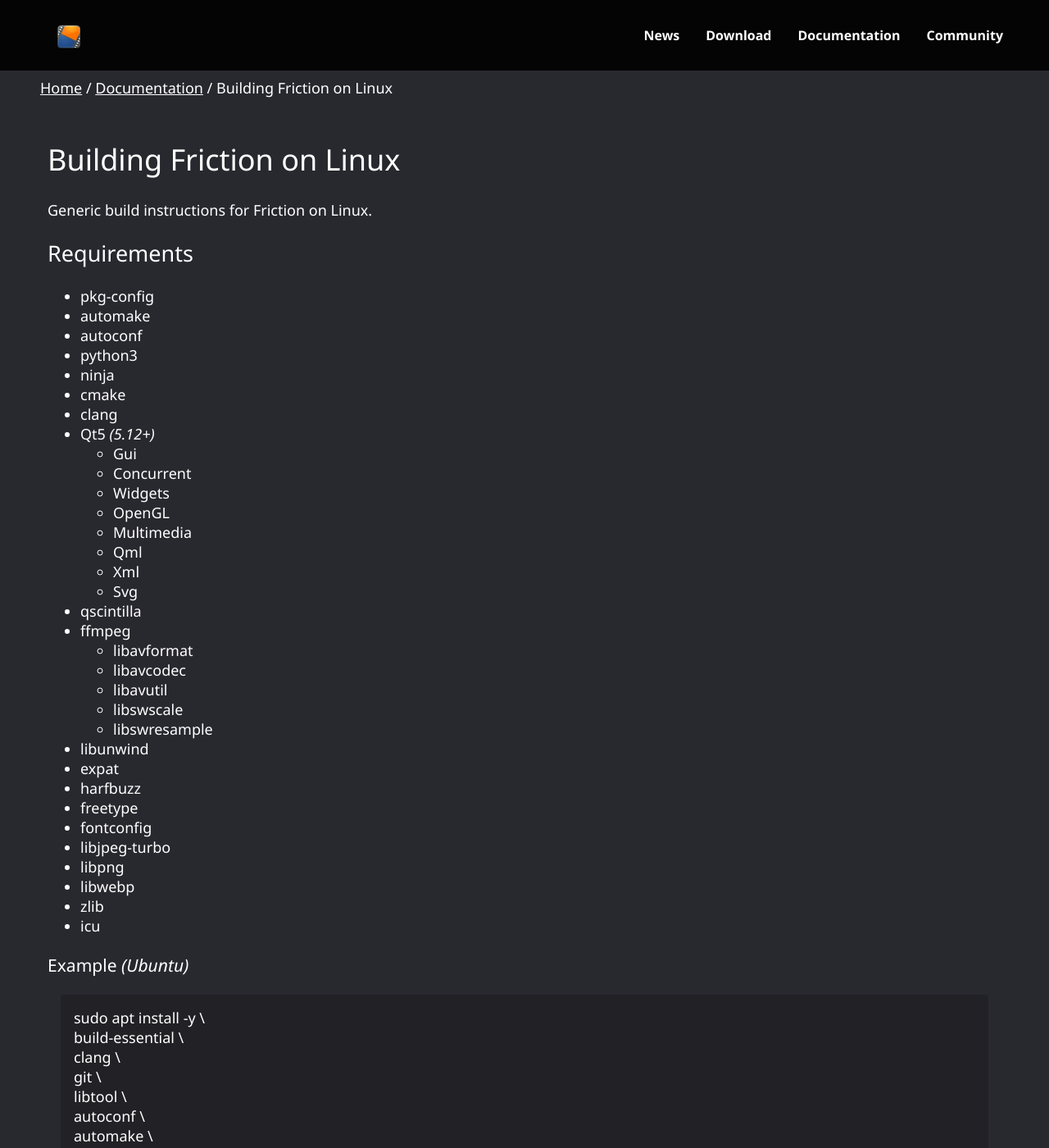
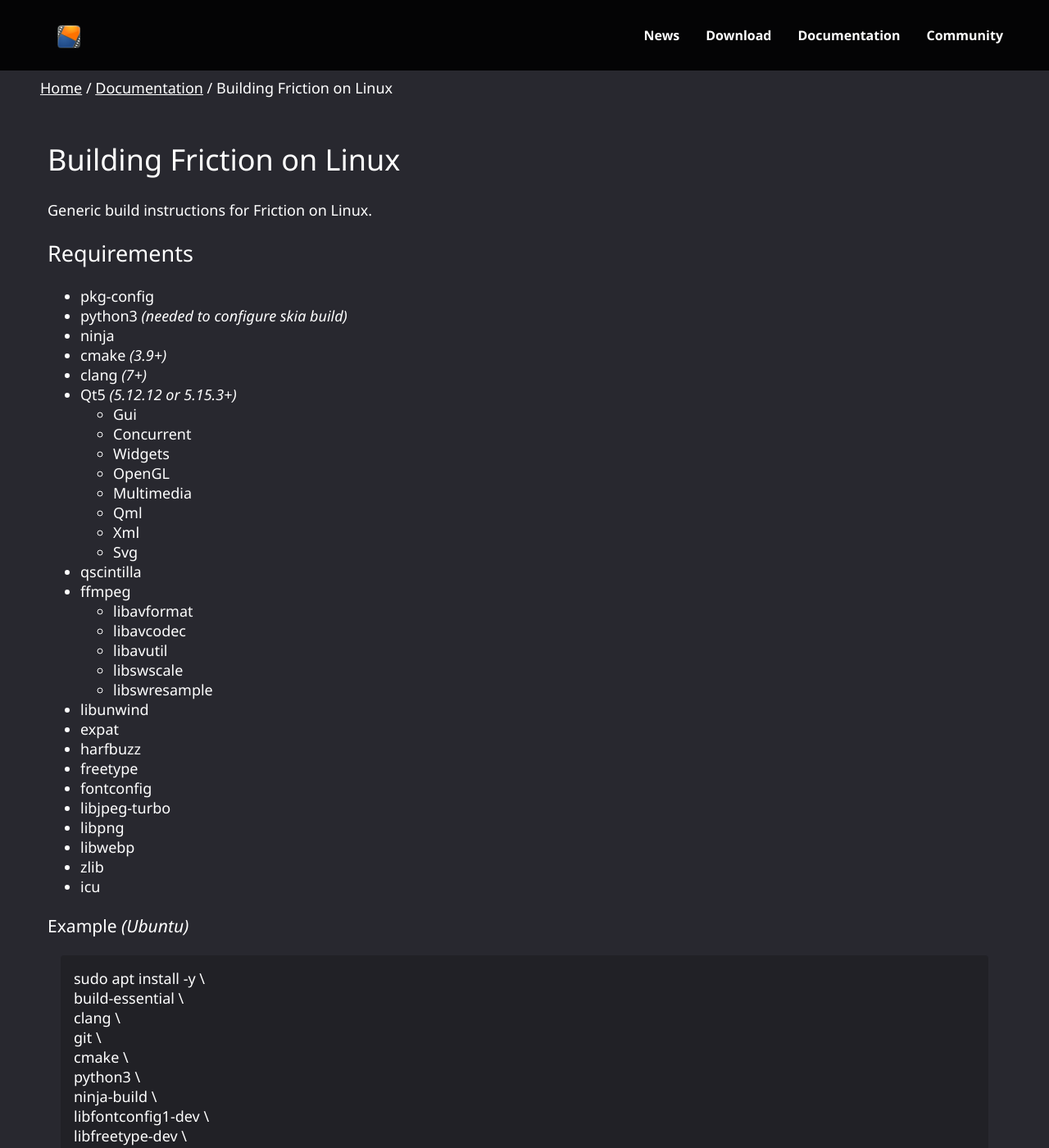
Before and after one commit to friction2d/friction2d.github.io, a Jekyll site: the page built from documentation/source-linux.md, in a window 1280 px wide and 1400 px high. Shown: the whole window at 82% size. Built offline with Jekyll 4.4.1, drawn with Linux system fonts in a browser that asks for light colours; some of the changed text lies outside the part shown.

Commit message:
Update source-linux.md

````diff
--- a/documentation/source-linux.md
+++ b/documentation/source-linux.md
@@ -10,13 +10,11 @@ Generic build instructions for Friction on Linux.
 ## Requirements
 
 * pkg-config
-* automake
-* autoconf
-* python3
+* python3 *(needed to configure skia build)*
 * ninja
-* cmake
-* clang
-* Qt5 *(5.12+)*
+* cmake *(3.9+)*
+* clang *(7+)*
+* Qt5 *(5.12.12 or 5.15.3+)*
     * Gui
     * Concurrent
     * Widgets
@@ -50,12 +48,8 @@ sudo apt install -y \
 build-essential \
 clang \
 git \
-libtool \
-autoconf \
-automake \
 cmake \
 python3 \
-python-is-python3 \
 ninja-build \
 libfontconfig1-dev \
 libfreetype-dev \
@@ -89,15 +83,6 @@ libharfbuzz-dev
 
 ```
 git clone --recurse-submodules https://github.com/friction2d/friction
-```
-
-## Build libtcmalloc
-
-```
-cd friction/src/gperftools
-./autogen.sh
-CC=clang CXX=clang++ ./configure --disable-shared
-make -j4
 ```
 
 ## Build skia
````
